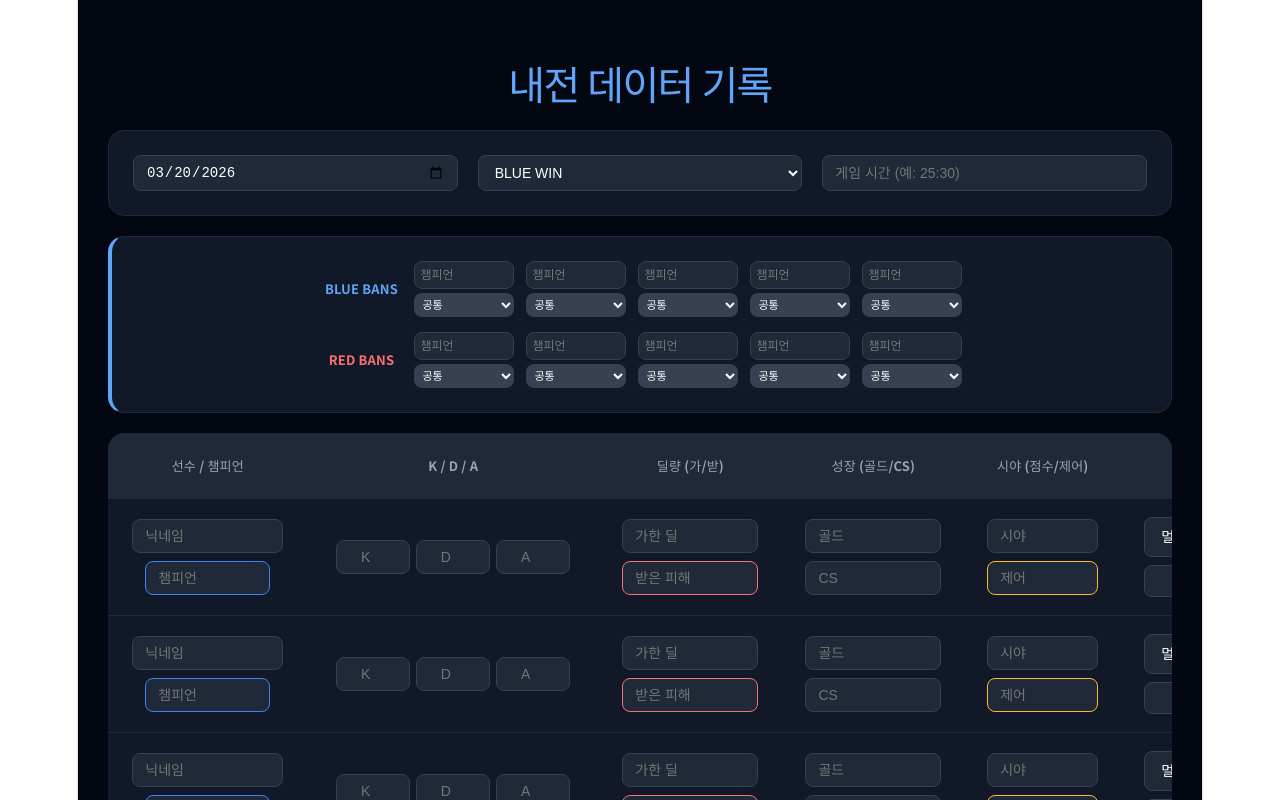
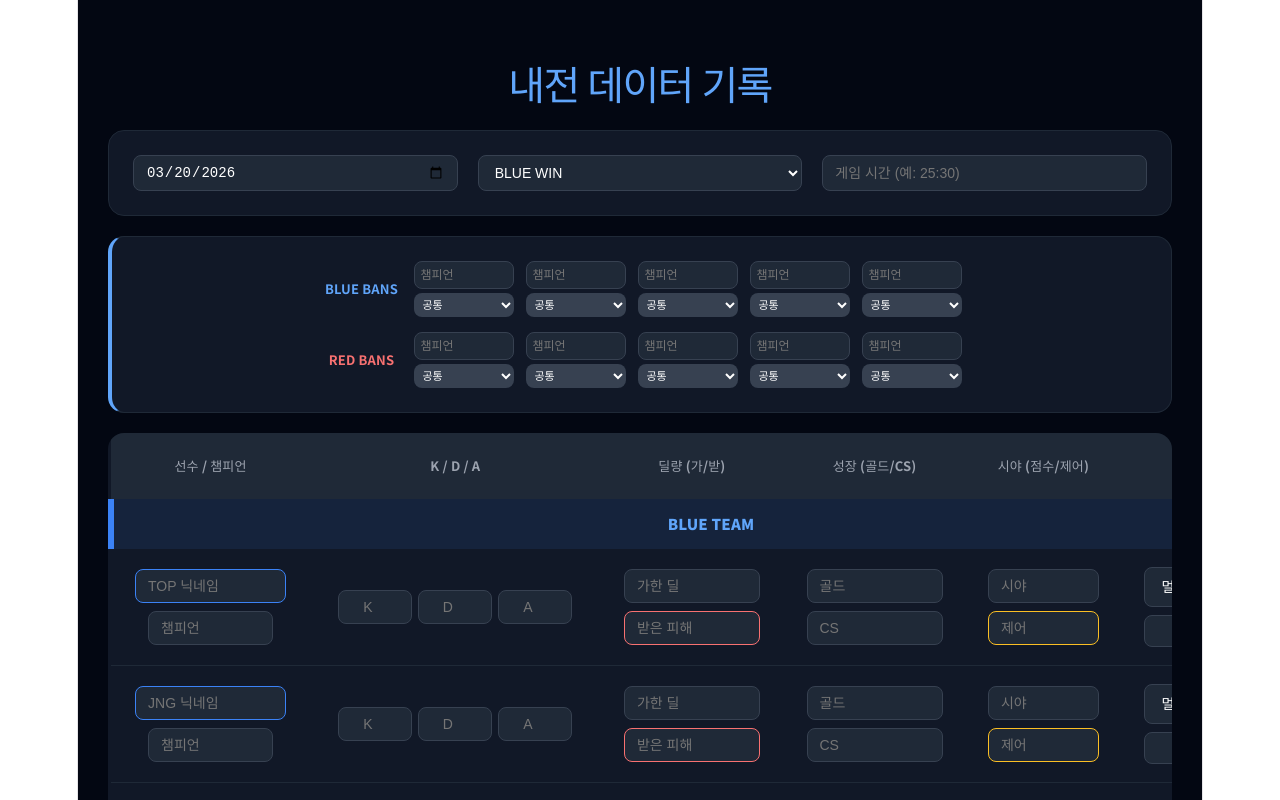
Before and after one commit to a04120912-prog/DB, a React (Vite) app: page / in a window 1280 px wide. Shown: the top 800 px of the page. Built offline with nearby package versions, Linux system fonts and the light colour scheme.

Commit message:
Update App.jsx

```diff
--- a/src/App.jsx
+++ b/src/App.jsx
@@ -200,30 +200,97 @@ function App() {
           </div>
         </div>
 
-        {/* 3. 플레이어 기록 테이블 섹션 (디자인 복구) */}
+        {/* 3. 플레이어 기록 테이블 섹션 (팀별 분리 버전) */}
         <div style={{ ...cardStyle, padding: '0', overflowX: 'auto', border: 'none' }}>
           <table style={{ width: '100%', borderCollapse: 'collapse', minWidth: '1200px', backgroundColor: '#111827' }}>
             <thead>
               <tr style={{ backgroundColor: '#1f2937', color: '#9ca3af', fontSize: '13px' }}>
-                        <th style={{ padding: '20px 15px' }}>선수 / 챔피언</th><th style={{ padding: '20px 15px' }}>K / D / A</th><th style={{ padding: '20px 15px' }}>딜량 (가/받)</th><th style={{ padding: '20px 15px' }}>성장 (골드/CS)</th><th style={{ padding: '20px 15px' }}>시야 (점수/제어)</th><th style={{ padding: '20px 40px 20px 15px', textAlign: 'center' }}>특수 기록</th>
+                <th style={{ padding: '20px 15px' }}>선수 / 챔피언</th>
+                <th style={{ padding: '20px 15px' }}>K / D / A</th>
+                <th style={{ padding: '20px 15px' }}>딜량 (가/받)</th>
+                <th style={{ padding: '20px 15px' }}>성장 (골드/CS)</th>
+                <th style={{ padding: '20px 15px' }}>시야 (점수/제어)</th>
+                <th style={{ padding: '20px 40px 20px 15px', textAlign: 'center' }}>특수 기록</th>
               </tr>
             </thead>
             <tbody>
-                    {players.map((p, i) => (
-                        <tr key={i} style={{ borderBottom: '1px solid #1f2937' }}>
+              {/* 블루팀과 레드팀을 나누어 렌더링 */}
+              {['Blue', 'Red'].map((side) => (
+                <React.Fragment key={side}>
+                  {/* 팀 구분 헤더 행 */}
+                  <tr style={{ backgroundColor: side === 'Blue' ? 'rgba(59, 130, 246, 0.1)' : 'rgba(239, 68, 68, 0.1)' }}>
+                    <td colSpan="6" style={{ padding: '12px 20px', borderLeft: `6px solid ${side === 'Blue' ? '#3b82f6' : '#ef4444'}`, fontWeight: '900', color: side === 'Blue' ? '#60a5fa' : '#f87171', fontSize: '15px' }}>
+                      {side.toUpperCase()} TEAM
+                    </td>
+                  </tr>
+                  {players
+                    .map((p, originalIdx) => ({ ...p, originalIdx })) // 원본 인덱스 유지
+                    .filter(p => p.side === side)
+                    .map((p, i) => (
+                      <tr key={p.originalIdx} style={{ borderBottom: '1px solid #1f2937' }}>
                         <td style={{ padding: '18px 15px' }}>
-                                <div style={{display:'flex', flexDirection:'column', gap:'8px', alignItems:'center'}}>
-                                    {/* [기존 UI 복구] 테이블 입력창 너비 복구 (125px) */}
-                                    <input type="text" placeholder="닉네임" style={{...inputBaseStyle, width: '125px'}} value={p.nickname} onChange={e => handlePlayerChange(i, 'nickname', e.target.value)} />
-                                    <ChampionAutocomplete style={{...inputBaseStyle, width: '125px', borderColor: '#3b82f6'}} placeholder="챔피언" value={p.champion} onChange={(v) => handlePlayerChange(i, 'champion', v)} />
+                          <div style={{ display: 'flex', flexDirection: 'column', gap: '8px', alignItems: 'center' }}>
+                            {/* 닉네임 입력란: 팀 컬러로 강조 */}
+                            <input
+                              type="text"
+                              placeholder={`${p.lane} 닉네임`}
+                              style={{ ...inputBaseStyle, width: '125px', borderColor: side === 'Blue' ? '#3b82f6' : '#ef4444' }}
+                              value={p.nickname}
+                              onChange={e => handlePlayerChange(p.originalIdx, 'nickname', e.target.value)}
+                            />
+                            <ChampionAutocomplete
+                              style={{ ...inputBaseStyle, width: '125px' }}
+                              placeholder="챔피언"
+                              value={p.champion}
+                              onChange={(v) => handlePlayerChange(p.originalIdx, 'champion', v)}
+                            />
                           </div>
                         </td>
-                            <td style={{ padding: '18px 15px' }}><div style={{ display: 'flex', gap: '6px', justifyContent: 'center' }}><input type="number" placeholder="K" style={{...inputBaseStyle, width: '48px', textAlign: 'center'}} value={p.k} onChange={e => handlePlayerChange(i, 'k', e.target.value)} /><input type="number" placeholder="D" style={{...inputBaseStyle, width: '48px', textAlign: 'center'}} value={p.d} onChange={e => handlePlayerChange(i, 'd', e.target.value)} /><input type="number" placeholder="A" style={{...inputBaseStyle, width: '48px', textAlign: 'center'}} value={p.a} onChange={e => handlePlayerChange(i, 'a', e.target.value)} /></div></td>
-                            <td style={{ padding: '18px 15px' }}><div style={{display:'flex', flexDirection:'column', gap:'8px', alignItems:'center'}}><input type="number" placeholder="가한 딜" style={{...inputBaseStyle, width: '110px'}} value={p.damage} onChange={e => handlePlayerChange(i, 'damage', e.target.value)} /><input type="number" placeholder="받은 피해" style={{...inputBaseStyle, width: '110px', borderColor: '#f87171'}} value={p.damage_taken} onChange={e => handlePlayerChange(i, 'damage_taken', e.target.value)} /></div></td>
-                            <td style={{ padding: '18px 15px' }}><div style={{display:'flex', flexDirection:'column', gap:'8px', alignItems:'center'}}><input type="number" placeholder="골드" style={{...inputBaseStyle, width: '110px', color: '#facc15'}} value={p.gold} onChange={e => handlePlayerChange(i, 'gold', e.target.value)} /><input type="number" placeholder="CS" style={{...inputBaseStyle, width: '110px'}} value={p.cs} onChange={e => handlePlayerChange(i, 'cs', e.target.value)} /></div></td>
-                            <td style={{ padding: '18px 15px' }}><div style={{display:'flex', flexDirection:'column', gap:'8px', alignItems:'center'}}><input type="number" placeholder="시야" style={{...inputBaseStyle, width: '85px'}} value={p.vision} onChange={e => handlePlayerChange(i, 'vision', e.target.value)} /><input type="number" placeholder="제어" style={{...inputBaseStyle, width: '85px', borderColor: '#fbbf24'}} value={p.control_wards} onChange={e => handlePlayerChange(i, 'control_wards', e.target.value)} /></div></td>
-                            <td style={{ padding: '18px 40px 18px 15px' }}><div style={{display:'flex', flexDirection:'column', gap:'8px', alignItems:'center'}}><select style={{...inputBaseStyle, width: '115px', height: '40px'}} value={p.multi_kill} onChange={e => handlePlayerChange(i, 'multi_kill', e.target.value)}><option value="0">멀티킬 없음</option><option value="2">더블킬</option><option value="3">트리플킬</option><option value="4">쿼드라킬</option><option value="5">펜타킬</option></select><button onClick={() => handlePlayerChange(i, 'first_blood', !p.first_blood)} style={{ width: '115px', padding: '9px', borderRadius: '8px', border: '1px solid', fontSize: '11px', fontWeight: 'bold', cursor: 'pointer', backgroundColor: p.first_blood ? '#ef4444' : '#1f2937', color: p.first_blood ? 'white' : '#9ca3af', borderColor: p.first_blood ? '#ef4444' : '#374151' }}>{p.first_blood ? 'FIRST BLOOD' : 'NO FB'}</button></div></td>
+                        <td style={{ padding: '18px 15px' }}>
+                          <div style={{ display: 'flex', gap: '6px', justifyContent: 'center' }}>
+                            <input type="number" placeholder="K" style={{ ...inputBaseStyle, width: '48px', textAlign: 'center' }} value={p.k} onChange={e => handlePlayerChange(p.originalIdx, 'k', e.target.value)} />
+                            <input type="number" placeholder="D" style={{ ...inputBaseStyle, width: '48px', textAlign: 'center' }} value={p.d} onChange={e => handlePlayerChange(p.originalIdx, 'd', e.target.value)} />
+                            <input type="number" placeholder="A" style={{ ...inputBaseStyle, width: '48px', textAlign: 'center' }} value={p.a} onChange={e => handlePlayerChange(p.originalIdx, 'a', e.target.value)} />
+                          </div>
+                        </td>
+                        <td style={{ padding: '18px 15px' }}>
+                          <div style={{ display: 'flex', flexDirection: 'column', gap: '8px', alignItems: 'center' }}>
+                            <input type="number" placeholder="가한 딜" style={{ ...inputBaseStyle, width: '110px' }} value={p.damage} onChange={e => handlePlayerChange(p.originalIdx, 'damage', e.target.value)} />
+                            <input type="number" placeholder="받은 피해" style={{ ...inputBaseStyle, width: '110px', borderColor: '#f87171' }} value={p.damage_taken} onChange={e => handlePlayerChange(p.originalIdx, 'damage_taken', e.target.value)} />
+                          </div>
+                        </td>
+                        <td style={{ padding: '18px 15px' }}>
+                          <div style={{ display: 'flex', flexDirection: 'column', gap: '8px', alignItems: 'center' }}>
+                            <input type="number" placeholder="골드" style={{ ...inputBaseStyle, width: '110px', color: '#facc15' }} value={p.gold} onChange={e => handlePlayerChange(p.originalIdx, 'gold', e.target.value)} />
+                            <input type="number" placeholder="CS" style={{ ...inputBaseStyle, width: '110px' }} value={p.cs} onChange={e => handlePlayerChange(p.originalIdx, 'cs', e.target.value)} />
+                          </div>
+                        </td>
+                        <td style={{ padding: '18px 15px' }}>
+                          <div style={{ display: 'flex', flexDirection: 'column', gap: '8px', alignItems: 'center' }}>
+                            <input type="number" placeholder="시야" style={{ ...inputBaseStyle, width: '85px' }} value={p.vision} onChange={e => handlePlayerChange(p.originalIdx, 'vision', e.target.value)} />
+                            <input type="number" placeholder="제어" style={{ ...inputBaseStyle, width: '85px', borderColor: '#fbbf24' }} value={p.control_wards} onChange={e => handlePlayerChange(p.originalIdx, 'control_wards', e.target.value)} />
+                          </div>
+                        </td>
+                        <td style={{ padding: '18px 40px 18px 15px' }}>
+                          <div style={{ display: 'flex', flexDirection: 'column', gap: '8px', alignItems: 'center' }}>
+                            <select style={{ ...inputBaseStyle, width: '115px', height: '40px' }} value={p.multi_kill} onChange={e => handlePlayerChange(p.originalIdx, 'multi_kill', e.target.value)}>
+                              <option value="0">멀티킬 없음</option>
+                              <option value="2">더블킬</option>
+                              <option value="3">트리플킬</option>
+                              <option value="4">쿼드라킬</option>
+                              <option value="5">펜타킬</option>
+                            </select>
+                            <button
+                              onClick={() => handlePlayerChange(p.originalIdx, 'first_blood', !p.first_blood)}
+                              style={{ width: '115px', padding: '9px', borderRadius: '8px', border: '1px solid', fontSize: '11px', fontWeight: 'bold', cursor: 'pointer', backgroundColor: p.first_blood ? '#ef4444' : '#1f2937', color: p.first_blood ? 'white' : '#9ca3af', borderColor: p.first_blood ? '#ef4444' : '#374151' }}
+                            >
+                              {p.first_blood ? 'FIRST BLOOD' : 'NO FB'}
+                            </button>
+                          </div>
+                        </td>
                       </tr>
+                    ))}
+                </React.Fragment>
               ))}
             </tbody>
           </table>
```
Lines whose indentation alone changed are shown as unchanged.
